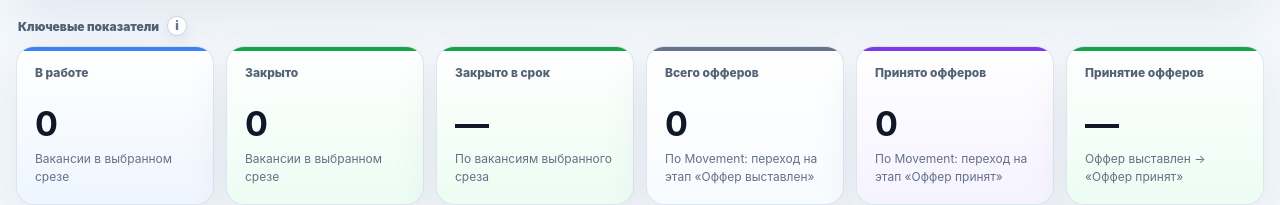
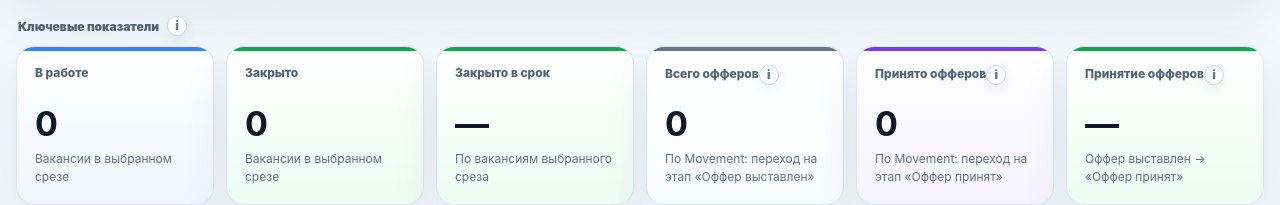
Before and after one commit to AN684-beep/hr-recruiting-analytics-dashboard, a React (Vite) app: page / in a window 1280 px wide. Shown: the part 709-914 px from the top of the page. Built offline with nearby package versions, Linux system fonts and the light colour scheme.

Commit message:
docs: clarify offer KPI tooltip logic

```diff
--- a/src/App.tsx
+++ b/src/App.tsx
@@ -78,6 +78,8 @@ const INFO_TEXTS = {
     "Период можно считать по дате открытия, дате закрытия или по вакансиям, которые были в работе в выбранные даты.",
   kpi:
     "Показатели считаются по выбранным фильтрам. Офферы берутся из Movement Huntflow по датам перехода на этапы «Оффер выставлен» и «Оффер принят».",
+  offersKpi:
+    "Офферы считаются по переходам кандидатов в Huntflow: «Оффер выставлен» и «Оффер принят». Это события по кандидатам, а не количество вакансий. В одной вакансии может быть несколько принятых офферов, поэтому показатель может отличаться от количества закрытых вакансий.",
   funnel:
     "Группы воронки сначала считаются внутри каждой вакансии или строки отчета, а затем суммируются по выбранному набору: рекрутеру, вакансии, департаменту или всей команде.\n\nДля простых этапов берется значение одного этапа. Для групп, которые объединяют несколько похожих или последовательных этапов, используется специальная логика, чтобы не задваивать кандидатов.\n\nНапример, группа «Команда» объединяет кросс-функциональные интервью, HR BP, НМ+1, LT, HRD, CEO и финальное интервью. Внутри одной вакансии или строки берется максимальное значение среди этих этапов, а не сумма. Это нужно, чтобы один и тот же кандидат не считался несколько раз, если он проходил несколько финальных этапов.\n\nКогда выбран не один объект, а несколько вакансий, рекрутер или вся команда, итоговая воронка получается как сумма уже рассчитанных групп по выбранным данным.",
   funnelMode:
@@ -1734,18 +1736,21 @@ function CurrentMvp({
       label: "Всего офферов",
       value: currentJobOffers,
       hint: "По Movement: переход на этап «Оффер выставлен»",
+      tooltip: INFO_TEXTS.offersKpi,
       tone: "neutral"
     },
     {
       label: "Принято офферов",
       value: currentAcceptedOffers,
       hint: "По Movement: переход на этап «Оффер принят»",
+      tooltip: INFO_TEXTS.offersKpi,
       tone: "waiting"
     },
     {
       label: "Принятие офферов",
       value: acceptanceRateLabel(currentAcceptedOffers, currentJobOffers),
       hint: "Оффер выставлен → «Оффер принят»",
+      tooltip: INFO_TEXTS.offersKpi,
       tone: currentAcceptedOffers > currentJobOffers ? "paused" : "closed"
     }
   ];
@@ -2377,7 +2382,12 @@ function CurrentMvp({
       <section className="kpi-grid" aria-label="Главные показатели">
         {topKpis.map((metric) => (
           <article className={`kpi-card ${metric.tone}`} key={metric.label}>
-            <span className="kpi-label">{metric.label}</span>
+            <span className="kpi-label">
+              <span>{metric.label}</span>
+              {"tooltip" in metric && metric.tooltip && (
+                <InfoTooltip text={metric.tooltip} label={`Пояснение: ${metric.label}`} />
+              )}
+            </span>
             <strong className="kpi-value">{metric.value}</strong>
             <span className="kpi-subtext">{metric.hint}</span>
           </article>
```
